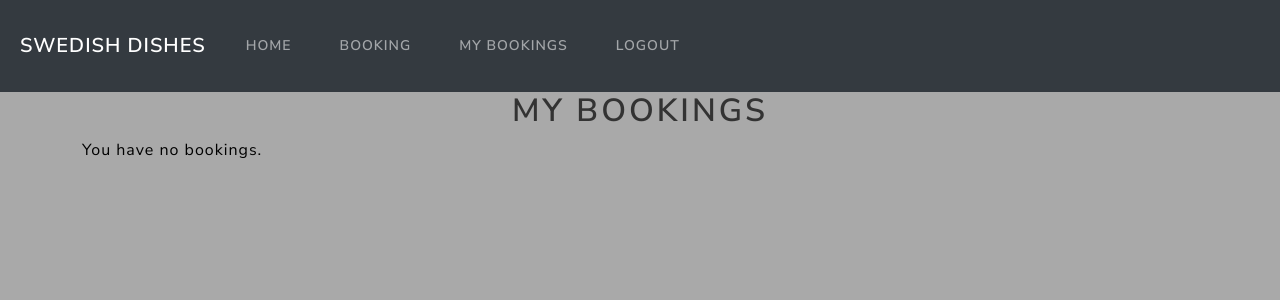
After one commit to Philippos123/vegan-resturant.1, a Django app: page /my-bookings/ in a window 1280 px wide. The commit adds this page. Shown: the top 300 px of the page. Run offline with Django 4.2, Linux system fonts and the light colour scheme; the visitor is signed in with stand-in values (Sample User, id 1); data that the repository does not hold is empty.

Commit message:
Create a my_bookings function

```diff
--- a/resturant/forms.py
+++ b/resturant/forms.py
@@ -14,4 +14,4 @@ class CustomerForm(forms.ModelForm):
 
     class Meta:
         model = Customer
-        fields = '__all__'
+        fields = ['booking_date', 'booking_time', 'number_of_people']
--- a/resturant/models.py
+++ b/resturant/models.py
@@ -1,5 +1,6 @@
 from django.db import models
 from django.contrib.auth.models import User
+from django.conf import settings
 import os
 import logging
 
@@ -13,6 +14,7 @@ STATUS = ((0, "Draft"), (1, "Published"))
 
 # For admin to book costumer
 class Customer(models.Model):
+    user = models.ForeignKey(settings.AUTH_USER_MODEL, on_delete=models.CASCADE)
     first_name = models.CharField(max_length=200)
     last_name = models.CharField(max_length=200)
     email = models.CharField(max_length=200, default="")
--- a/resturant/templates/resturant/base.html
+++ b/resturant/templates/resturant/base.html
@@ -39,8 +39,12 @@
                     <a class="nav-link" href="{% url 'book' %}">Booking</a>
                 </li>
                 <li class="nav-item">
+                    <a class="nav-link" href="{% url 'my_booking' %}">My Bookings</a>
+                </li>
+                <li class="nav-item">
                     <a class="nav-link" href="{% url 'account_logout' %}">Logout</a>
                 </li>
+
 
                 {% else %} <!-- If not logged in  -->
                 <li class="nav-item">
@@ -49,6 +53,7 @@
                 <li class="nav-item">
                     <a class="nav-link" href="{% url 'account_signup' %}">Register</a>
                 </li>
+
                 {% endif %}
             </ul>
         </div>
--- /dev/null
+++ b/resturant/templates/resturant/my_bookings.html
@@ -0,0 +1,17 @@
+{% extends "resturant/base.html" %}
+
+{% block content %}
+<h1>My Bookings</h1>
+
+{% if bookings %}
+    <ul>
+    {% for booking in bookings %}
+        <li>
+            {{ booking.booking_date }} at {{ booking.booking_time }} for {{ booking.number_of_people }} people
+        </li>
+    {% endfor %}
+    </ul>
+{% else %}
+    <p>You have no bookings.</p>
+{% endif %}
+{% endblock %}
--- a/resturant/urls.py
+++ b/resturant/urls.py
@@ -9,4 +9,6 @@ urlpatterns = [
     path('news/', views.news, name='news'),
     path('accounts/', include('allauth.urls')),
     path('booking/', views.book, name="book"),
+    path('my-bookings/', views.my_bookings, name="my_booking"),
+
 ]
--- a/resturant/views.py
+++ b/resturant/views.py
@@ -2,6 +2,7 @@ from django.shortcuts import render, redirect
 from django.views import generic
 from .forms import CustomerForm
 from .models import Customer
+from django.contrib.auth.decorators import login_required
 from datetime import datetime
 from .models import News
 from django.contrib import messages
@@ -32,22 +33,25 @@ def book(request):
             booking_date = form.cleaned_data['booking_date']
             booking_time = form.cleaned_data['booking_time']
 
-            # Kontrollera om datum och tid redan är bokade
+            # Check if the date and time are already booked
             existing_booking = Customer.objects.filter(booking_date=booking_date, booking_time=booking_time).exists()
 
             if not existing_booking:
-                form.save()
+                booking = form.save(commit=False)
+                booking.user = request.user  # Set the user who made the booking
+                booking.save()
 
                 messages.success(request, "Your booking has been successfully made!")
+                return redirect('my_bookings')  # Redirect to 'my_bookings' after a successful booking
 
             else:
                 messages.error(request, "This date and time is already booked.")
     else:
         form = CustomerForm()
 
-    context = {
-        'form': form,
-        # 'time_slots': time_slots
-    }
+    return render(request, "resturant/book.html", {'form': form})
 
-    return render(request, "resturant/book.html", context)
+@login_required
+def my_bookings(request):
+    bookings = Customer.objects.filter
+    return render(request, 'resturant/my_bookings.html', {'bookings': bookings})
--- a/vegan/settings.py
+++ b/vegan/settings.py
@@ -17,7 +17,7 @@ SECRET_KEY = os.environ.get("SECRET_KEY")
 
 
 # SECURITY WARNING: don't run with debug turned on in production!
-DEBUG = False
+DEBUG = True
 ALLOWED_HOSTS = [
     '8000-philippos12-veganrestur-xxbkiwiu9q3.ws.codeinstitute-ide.net',
     '.herokuapp.com'
```
Also changed, not shown: resturant/migrations/0009_customer_user.py (added), resturant/migrations/0010_alter_customer_user.py (added), resturant/migrations/0011_remove_customer_user.py (added).
